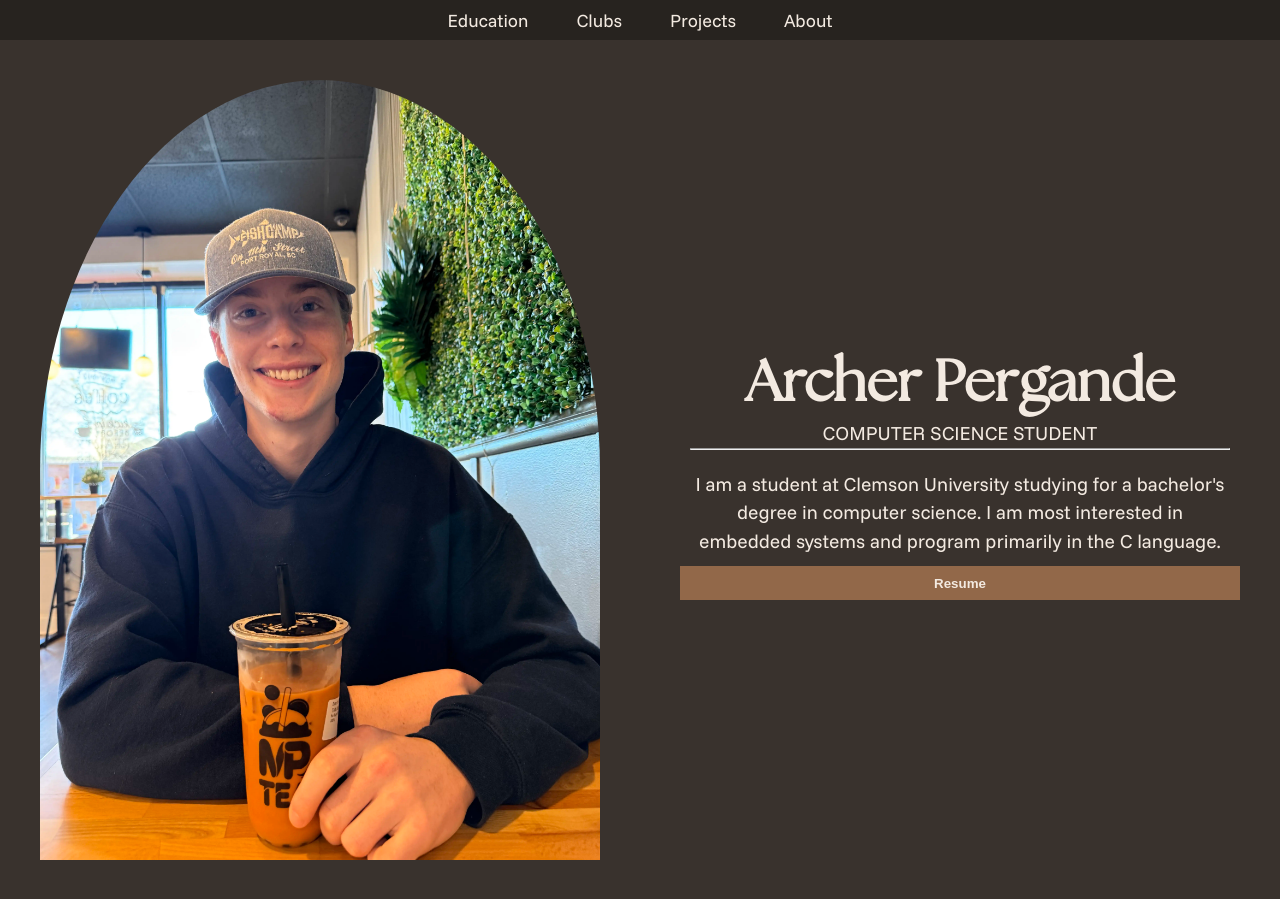
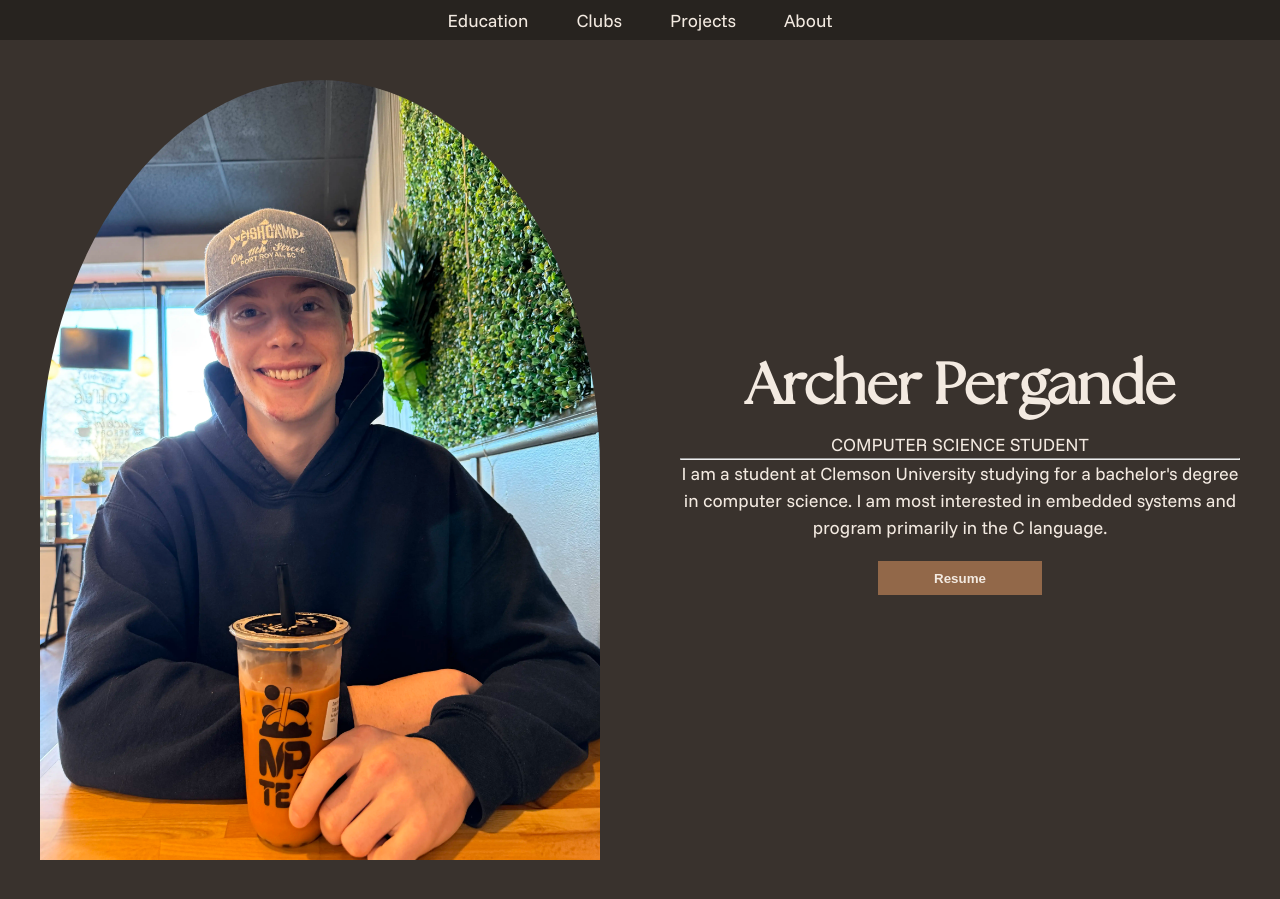
Before and after one commit to archerpergande/archerpergande.github.io, a Jekyll site: the page built from README.md, in a window 1280 px wide and 900 px high. Built offline with Jekyll 4.4.1, drawn with Linux system fonts in a browser that asks for light colours; our own code applies the rules of GitHub Pages for plain Markdown files.

Commit message:
update caption formatting

```diff
--- a/_includes/hero.html
+++ b/_includes/hero.html
@@ -7,13 +7,14 @@
 
     <div class="hero-caption">
 
+        <!-- <div class="hero-text">
+
+        </div> -->
+
         <div class="hero-text">
             <h1>Archer Pergande</h1>
             <p>COMPUTER SCIENCE STUDENT</p>
             <hr>
-        </div>
-
-        <div class="hero-text">
             <p>
                 I am a student at Clemson University studying
                 for a bachelor's degree in computer science.
--- a/_sass/_hero.scss
+++ b/_sass/_hero.scss
@@ -31,10 +31,13 @@
 
 .hero-caption {
     display: flex;
+    align-items: center;
+    justify-content: center;
     flex-direction: column;
     //gap: 5px;
     padding: $header-height;
     width: 100%;
+    height: 100%;
 }
 
 /*
@@ -43,21 +46,23 @@
 .hero-text {
     margin: 10px;
     text-align: center;
+    width: 100%;
 
     h1 {
         font-family: $font-accent;
         font-size: calc(2rem + 2vw);
         margin: 0px;
-        line-height: 1.2;
+        //line-height: 1.2;
     }
 
     p {
         font-family: $font-primary;
-        font-size: calc(1rem + 0.25vw);
+        font-size: large;
     }
 }
 
 .hero-button {
+    margin: 10px;
     display: inline-block;
     border: none;
     padding: 0.60rem 3.5rem;
```
